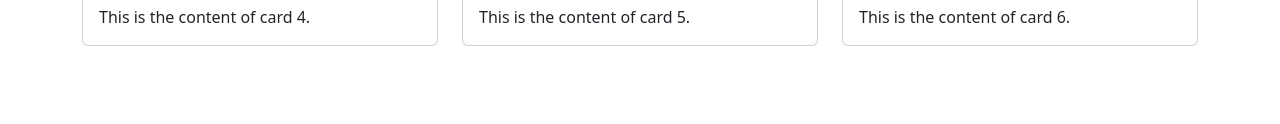
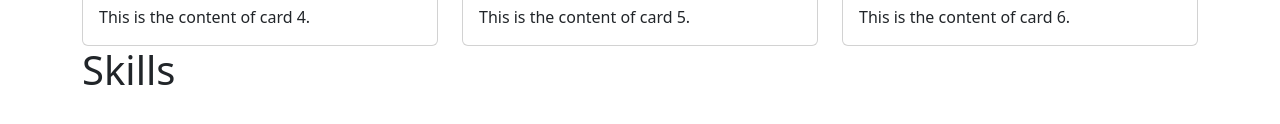
Before and after one commit to ManeshSridharan/portfolio-website, a plain HTML site: page index.html in a window 1280 px wide. Shown: the part 638-762 px from the top of the page. Drawn offline with nearby package versions, Linux system fonts and the light colour scheme.

Commit message:
Added skills title

```diff
--- a/index.html
+++ b/index.html
@@ -84,6 +84,9 @@
           </div>
       </div>
   </div>
+  <div class="container">
+    <h1>Skills</h1>
+  </div>
    <script src="https://cdn.jsdelivr.net/npm/bootstrap@5.3.2/dist/js/bootstrap.bundle.min.js" integrity="sha384-C6RzsynM9kWDrMNeT87bh95OGNyZPhcTNXj1NW7RuBCsyN/o0jlpcV8Qyq46cDfL" crossorigin="anonymous"></script>
 </body>
 </html>
```
